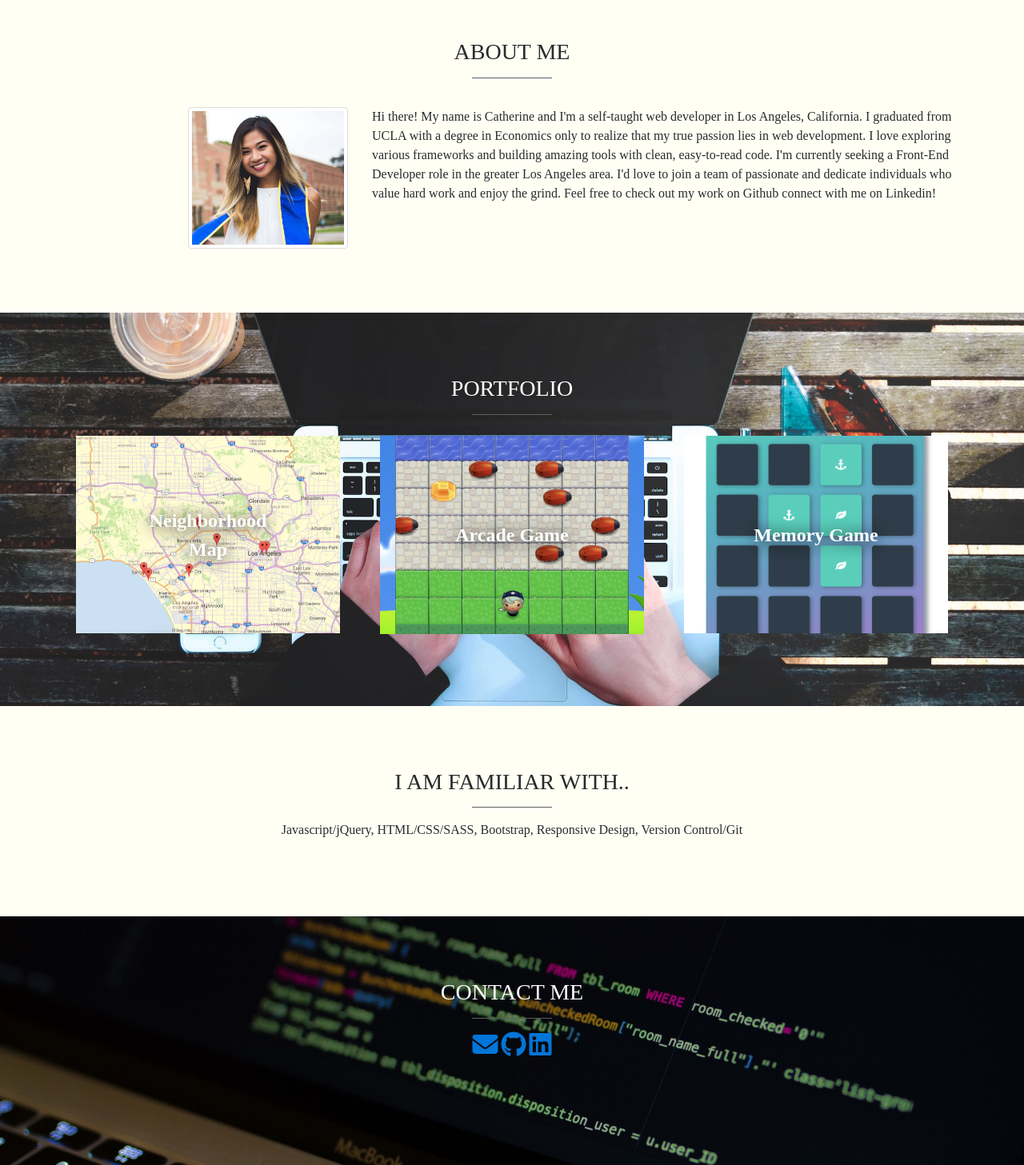
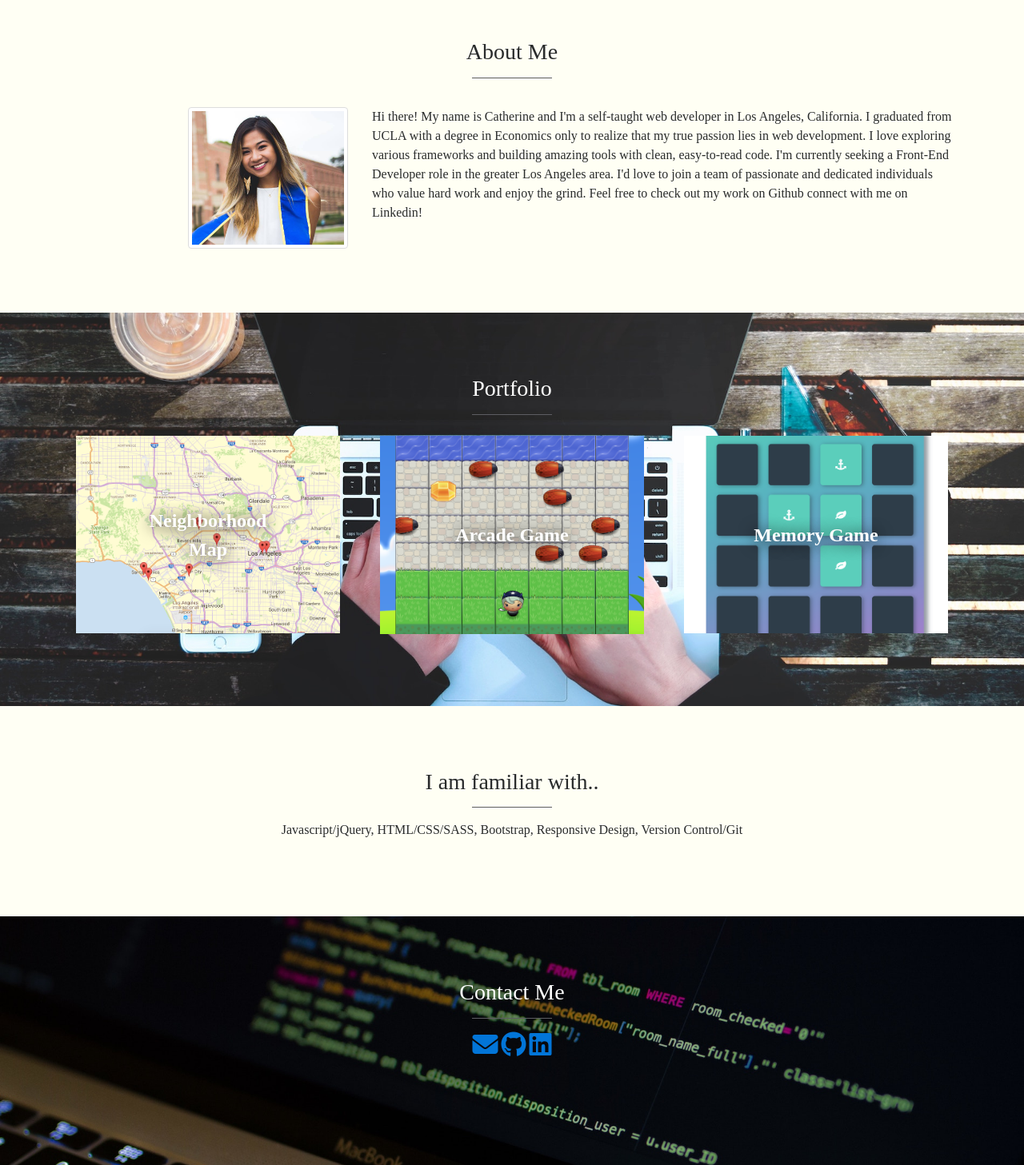
Before and after one commit to c-clin/chickencat.github.io, a plain HTML site: page index.html in a window 1280 px wide. Shown: the part 780-2237 px from the top of the page at 80% size. Drawn offline with nearby package versions, Linux system fonts and the light colour scheme; a script that the page names is missing; a web font is replaced by a local one.

Commit message:
Removed the uppercase titles

```diff
--- a/index.html
+++ b/index.html
@@ -41,7 +41,6 @@
 		<div class="header">
 			<div class="intro">
 				<div class="container">
-
 					<div class="intro-text">
 						<p class="h1" id="title">Catherine Lin</h1>
 						<h3 class="text-uppercase" id="sub-title">Front-End Developer</h3>
@@ -55,14 +54,14 @@
 		<div id="about-me">
 			<div class="container">
 				<div class="text-center">
-					<h3 class="text-uppercase">About Me</h3>
+					<h3>About Me</h3>
 					<hr>
 					<div class="row">
 						<div class="thumbnail about-me-section col-md-4 col-sm-12">
 							<img src="images/icon.jpg" width="200" class="img-thumbnail">
 						</div>
 						<div class="summary about-me-section col-md-8 col-sm-12">
-							<p class="text-left">Hi there! My name is Catherine and I'm a self-taught web developer in Los Angeles, California. I graduated from UCLA with a degree in Economics only to realize that my true passion lies in web development. I love exploring various frameworks and building amazing tools with clean, easy-to-read code. I'm currently seeking a Front-End Developer role in the greater Los Angeles area. I'd love to join a team of passionate and dedicate individuals who value hard work and enjoy the grind. Feel free to check out my work on Github connect with me on Linkedin! </p>
+							<p class="text-left">Hi there! My name is Catherine and I'm a self-taught web developer in Los Angeles, California. I graduated from UCLA with a degree in Economics only to realize that my true passion lies in web development. I love exploring various frameworks and building amazing tools with clean, easy-to-read code. I'm currently seeking a Front-End Developer role in the greater Los Angeles area. I'd love to join a team of passionate and dedicated individuals who value hard work and enjoy the grind. Feel free to check out my work on Github connect with me on Linkedin! </p>
 						</div>
 
 					</div>
@@ -74,7 +73,7 @@
 		<div id="portfolio">
 			<div class="showcase">
 				<div class="container">
-					<h3 class="text-uppercase text-center portfolio-section">Portfolio</h3>
+					<h3 class="text-center portfolio-section">Portfolio</h3>
 					<hr>
 					<div class="row port-height">
 						<div class="col-lg-4 col-md-4 col-sm-12">
@@ -104,7 +103,7 @@
 			<div class="container">
 				<div class="row">
 					<div class="skills col-lg-12 col-md-12 col-sm-12 text-center">
-						<h3 class="text-uppercase">I am familiar with..</h3>
+						<h3>I am familiar with..</h3>
 						<hr>
 						<p>Javascript/jQuery, HTML/CSS/SASS, Bootstrap, Responsive Design, Version Control/Git</p>
 					</div>
@@ -118,7 +117,7 @@
 			<div class="outro">
 				<div class="container">
 					<div class="contact-section text-center">
-						<h3 id="contact-font" class="text-uppercase">Contact Me</h3>
+						<h3 id="contact-font">Contact Me</h3>
 						<hr>
 						<a href="mailto:catherine.lin.93@gmail.com"><i class="fa fa-envelope fa-2x" aria-hidden="true"></i></a>
 						<a href="https://github.com/chickencat"><i class="fa fa-github fa-2x" aria-hidden="true"></i></a>
```
